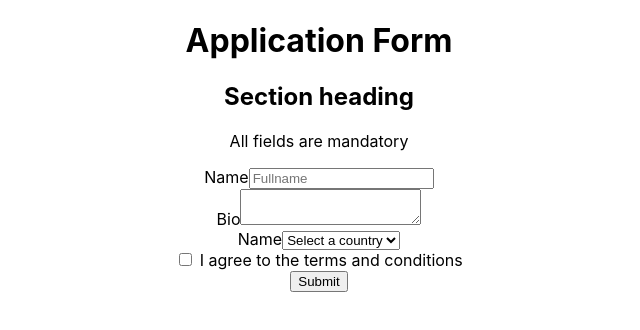
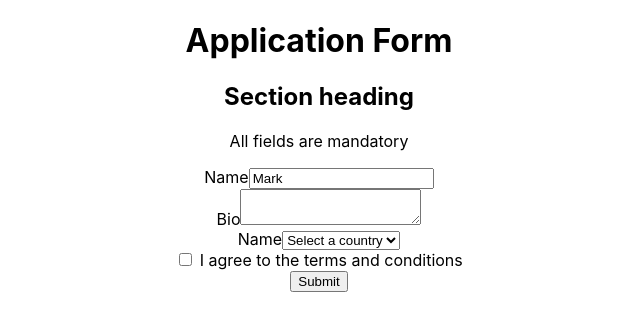
Before and after one commit to wdbsa/learning-testing, a React (Create React App) app: page / in a window 1280 px wide. Shown: the top 330 px of the page, without its empty margins (321-961 px from the left). Built offline with nearby package versions, Linux system fonts and the light colour scheme.

Commit message:
getByDisplayValue implemented

```diff
--- a/src/application/application.tsx
+++ b/src/application/application.tsx
@@ -7,7 +7,7 @@
           <form>
             <div>
                 <label htmlFor="name">Name</label>
-                <input type="text" id="name" placeholder="Fullname"/>
+                <input type="text" id="name" placeholder="Fullname" value="Mark" onChange={() => {}}/>
             </div>
             <div>
                 <label htmlFor="bio">Bio</label>
```
Also changed, not shown: 1 other file (tests, documents, lock files or other folders).
